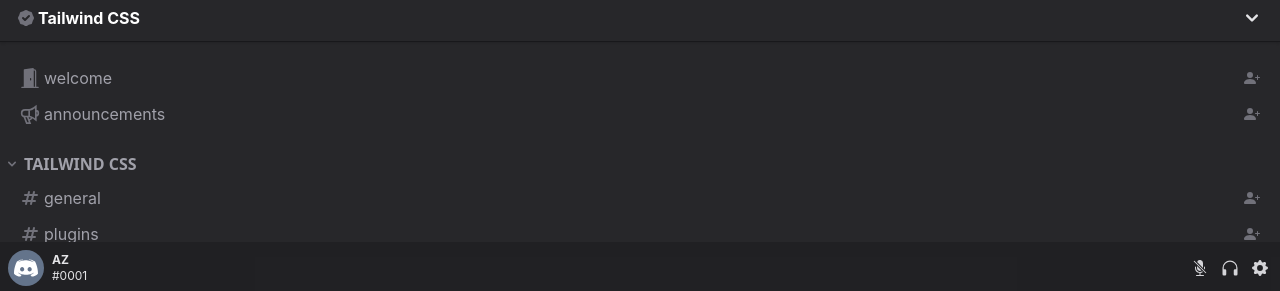
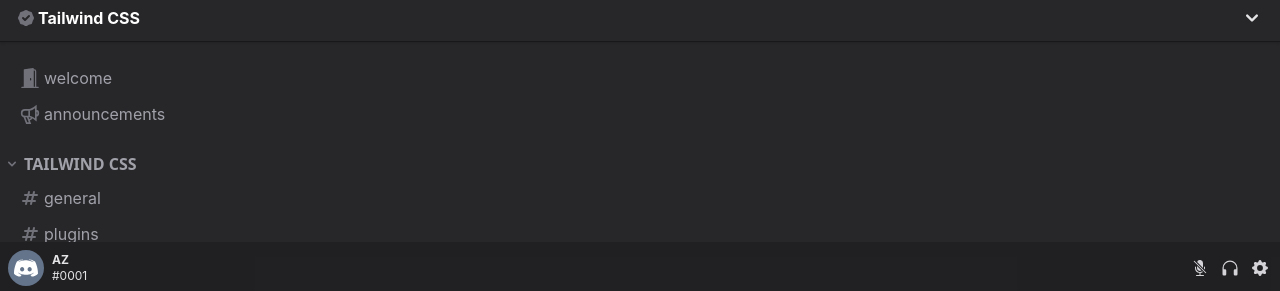
Before and after one commit to subhoghoshX/discord-clone, a Next.js app: page / in a window 1280 px wide. Shown: the part 506-797 px from the top of the page. Built offline with nearby package versions, Linux system fonts and the light colour scheme.

Commit message:
fix: hide person icon of ChannelBtn by default & show on hover

```diff
--- a/src/components/ChannelBtn.tsx
+++ b/src/components/ChannelBtn.tsx
@@ -10,7 +10,7 @@
         <button className="flex w-full items-center group px-3 py-1 rounded focus:outline-none hover:bg-[#2f2f2f]">
             {leftIcon}
             <span className="text-gray-400 ml-1 group-hover:text-white text-[15px]">{text}</span>
-            <svg className="inline-block ml-auto text-gray-500 group-hover:text-gray-300" xmlns="http://www.w3.org/2000/svg" width="16" height="16" fill="currentColor" viewBox="0 0 16 16">
+            <svg className="inline-block ml-auto text-transparent group-hover:text-gray-400" xmlns="http://www.w3.org/2000/svg" width="16" height="16" fill="currentColor" viewBox="0 0 16 16">
             <path d="M1 14s-1 0-1-1 1-4 6-4 6 3 6 4-1 1-1 1H1zm5-6a3 3 0 1 0 0-6 3 3 0 0 0 0 6z"/>
             <path fillRule="evenodd" d="M13.5 5a.5.5 0 0 1 .5.5V7h1.5a.5.5 0 0 1 0 1H14v1.5a.5.5 0 0 1-1 0V8h-1.5a.5.5 0 0 1 0-1H13V5.5a.5.5 0 0 1 .5-.5z"/>
             </svg>
```
